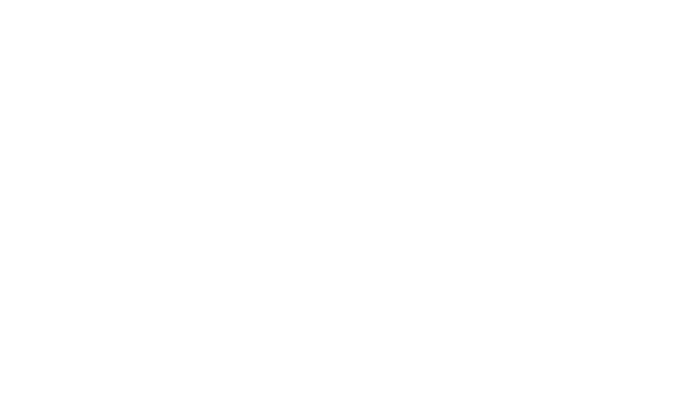
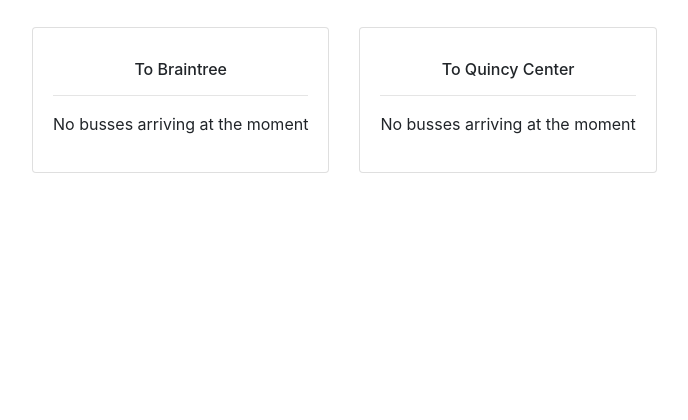
Before and after one commit to jpbates13/apartment-travel-predictions, a Flask app: page / in a window 1280 px wide. Before the commit the part shown is empty. Shown: the part 188-608 px from the top of the page, without its empty margins (53-741 px from the left). Run offline with Flask 2, Linux system fonts and the light colour scheme; some libraries are stand-ins or nearby versions.

Commit message:
More aesthetically pleasing

```diff
--- a/app.py
+++ b/app.py
@@ -33,16 +33,16 @@ def main():
 
     print(monatiquotStr)
     print(westStreetStr)
-    return render_template('index.html', monatiquotStr=monatiquotStr, westStreetStr=westStreetStr)
+    return render_template('index.html', monatiquotStr=monatiquotStr, westStreetStr=westStreetStr, monatiquotName=monatiquotResp.json()['included'][0]['attributes']['name'], westStreetName=westStreetResp.json()['included'][0]['attributes']['name'])
 
 
 def constructString(stop, stopDetails):
     returnStr = ""
     name = stopDetails[0]['attributes']['name']
     if not stop:
-        returnStr = "No busses arriving at " + name + " at the moment"
+        returnStr = "No busses arriving at the moment"
         return returnStr
-    returnStr = "Bus arriving at " + name + " at "
+    returnStr = "Bus arriving at "
     index = 0
     for arrivals in stop:
         if (arrivals['attributes']['arrival_time']) == None:
--- a/templates/index.html
+++ b/templates/index.html
@@ -3,10 +3,69 @@
   <head>
     <meta charset="UTF-8" />
     <meta name="viewport" content="width=device-width, initial-scale=1.0" />
+    <script src="https://ajax.googleapis.com/ajax/libs/jquery/3.4.1/jquery.min.js"></script>
+    <script src="https://code.jquery.com/ui/1.12.1/jquery-ui.js"></script>
+    <script src="https://maxcdn.bootstrapcdn.com/bootstrap/4.4.1/js/bootstrap.min.js"></script>
+    <link
+      rel="stylesheet"
+      href="https://maxcdn.bootstrapcdn.com/bootstrap/4.4.1/css/bootstrap.min.css"
+    />
+    <link
+      rel="stylesheet"
+      href="{{ url_for('static',filename='styles.css') }}"
+    />
     <title>Apartment Bus Predictions</title>
   </head>
   <body>
-    <h1>{{ monatiquotStr }}</h1>
-    <h1>{{ westStreetStr }}</h1>
+    <div class="container page-content">
+      <div class="header page-header">
+        <div class="row">
+          <div class="pageTitle col-md-12">
+            <img
+              style="max-width: 20%; height: auto"
+              class="mx-auto d-block"
+              src="https://upload.wikimedia.org/wikipedia/commons/thumb/6/64/MBTA.svg/800px-MBTA.svg.png"
+            />
+          </div>
+        </div>
+      </div>
+
+      <div class="row">
+        <section class="pricing py-5">
+          <div class="container">
+            <div class="row">
+              <div class="col-lg-6">
+                <div class="card mb-5 mb-lg-0">
+                  <div class="card-body rounded">
+                    <a href="https://github.com/jpbates13/ubored"
+                      ><h5 class="card-title text-muted text-center">
+                        {{ monatiquotName }}
+                      </h5></a
+                    >
+                    <h6 class="card-price text-center">To Braintree</h6>
+                    <hr />
+                    <p>{{ monatiquotStr }}</p>
+                  </div>
+                </div>
+              </div>
+              <div class="col-lg-6">
+                <div class="card mb-5 mb-lg-0">
+                  <div class="card-body rounded">
+                    <a href="https://github.com/jpbates13/jpbates13.github.io"
+                      ><h5 class="card-title text-muted text-center">
+                        {{ westStreetName}}
+                      </h5></a
+                    >
+                    <h6 class="card-price text-center">To Quincy Center</h6>
+                    <hr />
+                    <p>{{ westStreetStr }}</p>
+                  </div>
+                </div>
+              </div>
+            </div>
+          </div>
+        </section>
+      </div>
+    </div>
   </body>
 </html>
```
Also changed, not shown: static/styles.css (added).
